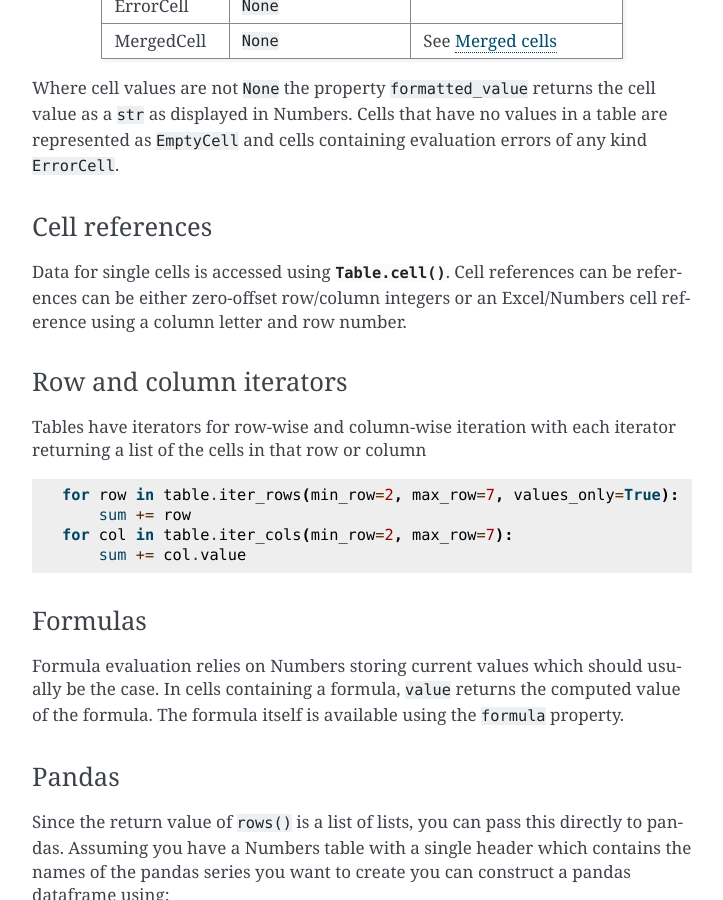
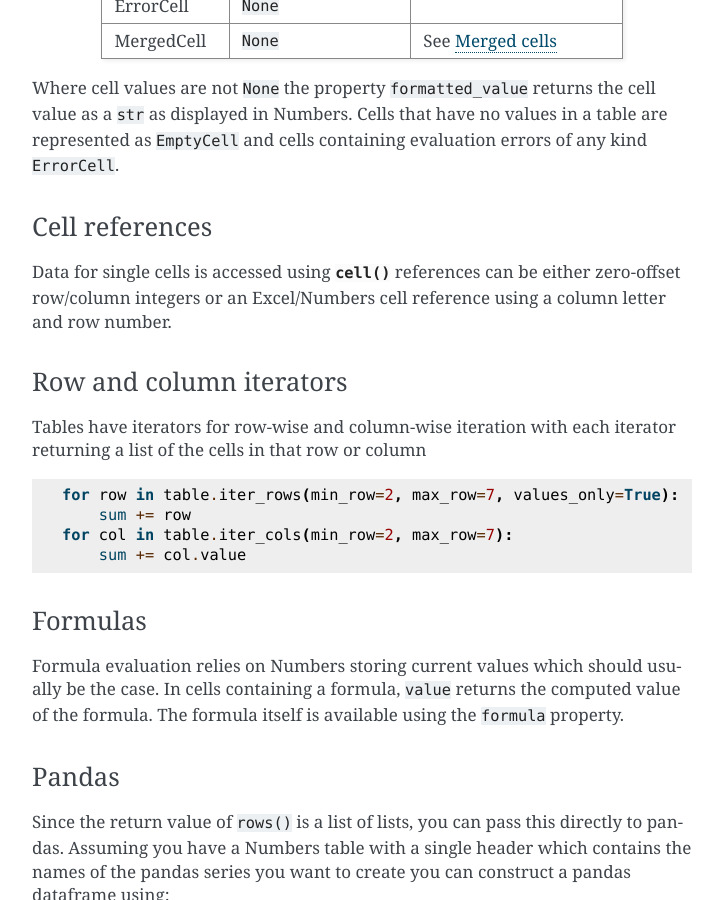
Before and after one commit to masaccio/numbers-parser, a Sphinx documentation site: the page built from docs/index.rst, in a window 1280 px wide and 900 px high, scrolled down 2683 px. Shown: the whole window, without its empty margins (388-1111 px from the left). Built offline with Sphinx 7.4.7, drawn with Linux system fonts in a browser that asks for light colours.

Commit message:
Change cell() link refs

```diff
--- a/docs/conf.py
+++ b/docs/conf.py
@@ -6,6 +6,7 @@ extensions = [
     "sphinx.ext.autodoc",
     "sphinx.ext.viewcode",
     "sphinx.ext.napoleon",
+    "sphinx.ext.autosectionlabel",
     "sphinx_autodoc_typehints",
 ]
 
--- a/docs/index.rst
+++ b/docs/index.rst
@@ -160,9 +160,10 @@ containing evaluation errors of any kind ``ErrorCell``.
 Cell references
 ~~~~~~~~~~~~~~~
 
-Data for single cells is accessed using :func:`Table.cell`. Cell references can be
+Data for single cells is accessed using :py:meth:`~numbers_parser.Table.cell`
 references can be either zero-offset row/column integers or an Excel/Numbers cell reference
 using a column letter and row number.
+
 
 Row and column iterators
 ~~~~~~~~~~~~~~~~~~~~~~~~
```
Also changed, not shown: README.md (+10 -3 lines), 1 other file.
